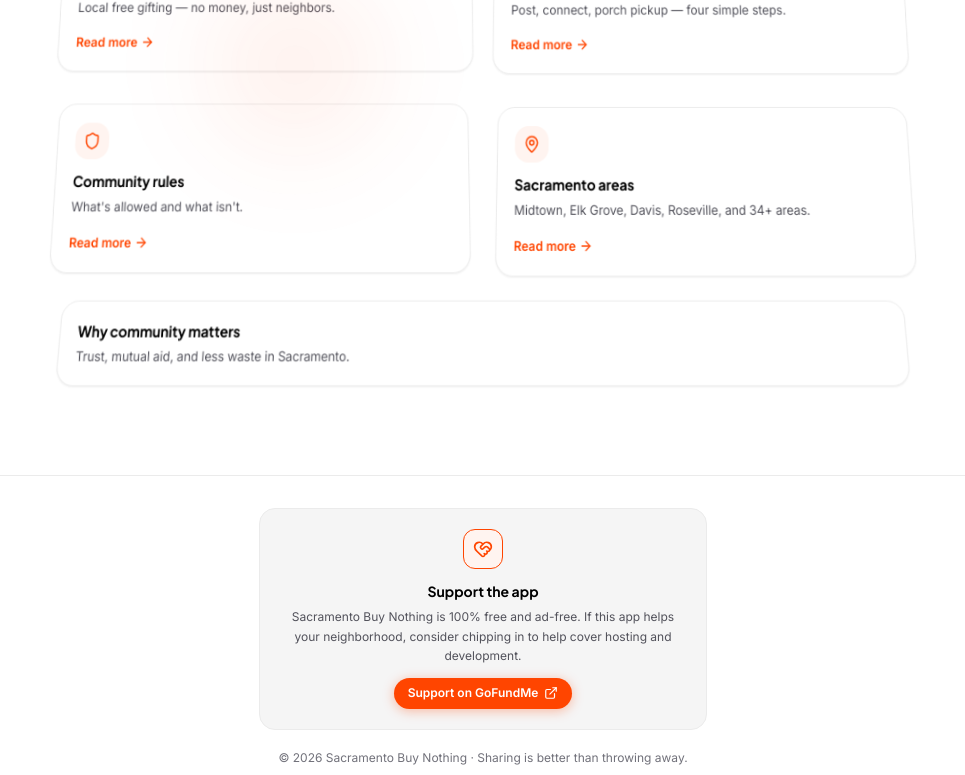
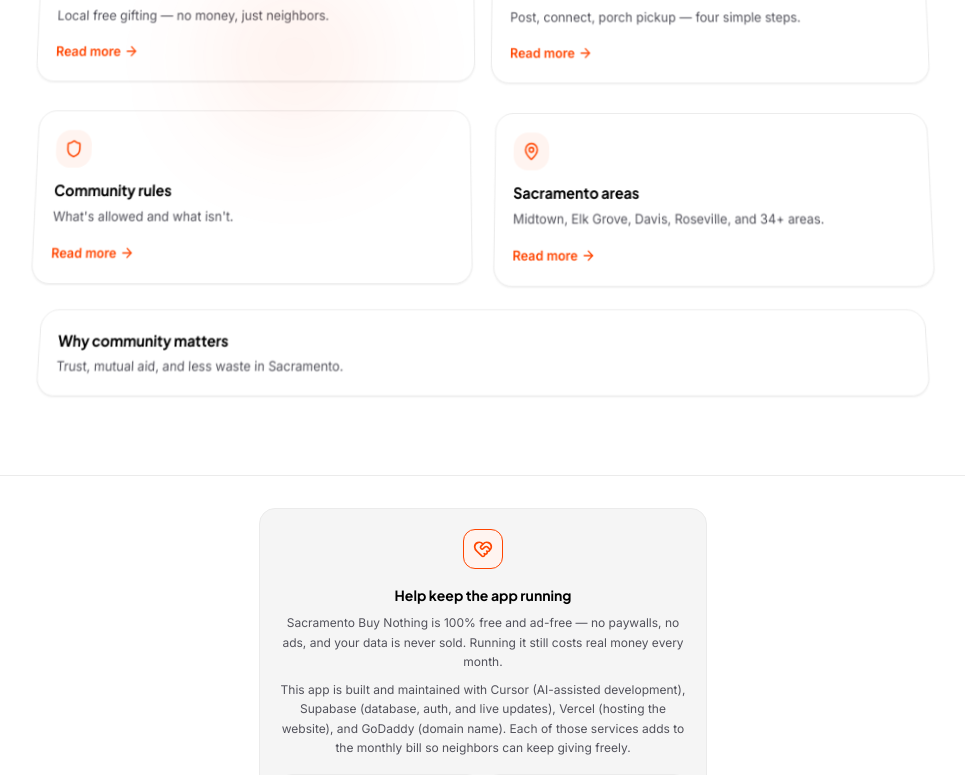
Before and after one commit to TheMarkkBradonCollective/TheSacramentoFree, a React (Vite) app: page / in a window 1280 px wide. Shown: the part 2010-2785 px from the top of the page, without its empty margins (157-1122 px from the left). Built offline with nearby package versions, Linux system fonts and the light colour scheme; no server answers; the database is empty.

Commit message:
Explain Cursor, Supabase, Vercel, and GoDaddy costs in GoFundMe section
Co-authored-by: sigsecspec <sigsecspec@users.noreply.github.com>

```diff
--- a/src/components/GoFundMeSupport.tsx
+++ b/src/components/GoFundMeSupport.tsx
@@ -9,7 +9,11 @@ export default function GoFundMeSupport({ compact = false }: GoFundMeSupportProp
   if (compact) {
     return (
       <div className="text-center space-y-2 py-2">
-        <p className="text-[10px] text-muted leading-relaxed max-w-xs mx-auto">{SUPPORT.gofundmeBlurb}</p>
+        <p className="text-[10px] text-muted leading-relaxed max-w-sm mx-auto">{SUPPORT.gofundmeBlurb}</p>
+        <p className="text-[10px] text-subtle leading-relaxed max-w-sm mx-auto">
+          Built with Cursor, Supabase, Vercel &amp; GoDaddy — each adds to the cost of keeping it free for
+          everyone.
+        </p>
         <a
           href={SUPPORT.gofundmeUrl}
           target="_blank"
@@ -24,14 +28,32 @@ export default function GoFundMeSupport({ compact = false }: GoFundMeSupportProp
   }
 
   return (
-    <div className="rounded-2xl border border-app bg-inset p-4 sm:p-5 text-center space-y-3">
+    <div className="rounded-2xl border border-app bg-inset p-4 sm:p-5 text-center space-y-4">
       <div className="inline-flex items-center justify-center w-10 h-10 rounded-xl bg-accent-soft border border-accent/20 text-accent mx-auto">
         <HeartHandshake className="w-5 h-5" aria-hidden />
       </div>
-      <div>
+      <div className="space-y-2">
         <h3 className="font-display font-bold text-app text-sm">{SUPPORT.gofundmeTitle}</h3>
-        <p className="text-xs text-muted mt-1.5 leading-relaxed max-w-md mx-auto">{SUPPORT.gofundmeBlurb}</p>
+        <p className="text-xs text-muted leading-relaxed max-w-lg mx-auto">{SUPPORT.gofundmeBlurb}</p>
+        <p className="text-xs text-muted leading-relaxed max-w-lg mx-auto">{SUPPORT.gofundmeDetail}</p>
       </div>
+
+      <ul className="grid grid-cols-1 sm:grid-cols-2 gap-2 text-left max-w-lg mx-auto">
+        {SUPPORT.costItems.map(({ name, role }) => (
+          <li
+            key={name}
+            className="flex items-start gap-2 rounded-xl border border-app bg-surface px-3 py-2.5"
+          >
+            <span className="text-[10px] font-black uppercase tracking-wide text-accent shrink-0 mt-0.5">
+              {name}
+            </span>
+            <span className="text-[11px] text-muted leading-snug">{role}</span>
+          </li>
+        ))}
+      </ul>
+
+      <p className="text-xs font-semibold text-app max-w-md mx-auto">{SUPPORT.gofundmeClosing}</p>
+
       <a
         href={SUPPORT.gofundmeUrl}
         target="_blank"
--- a/src/siteContent.ts
+++ b/src/siteContent.ts
@@ -125,9 +125,18 @@ export const FUTURE_FEATURES = [
 
 export const SUPPORT = {
   gofundmeUrl: 'https://gofund.me/bc824e51b',
-  gofundmeTitle: 'Support the app',
+  gofundmeTitle: 'Help keep the app running',
   gofundmeBlurb:
-    'Sacramento Buy Nothing is 100% free and ad-free. If this app helps your neighborhood, consider chipping in to help cover hosting and development.',
+    'Sacramento Buy Nothing is 100% free and ad-free — no paywalls, no ads, and your data is never sold. Running it still costs real money every month.',
+  gofundmeDetail:
+    'This app is built and maintained with Cursor (AI-assisted development), Supabase (database, auth, and live updates), Vercel (hosting the website), and GoDaddy (domain name). Each of those services adds to the monthly bill so neighbors can keep giving freely.',
+  costItems: [
+  { name: 'Cursor', role: 'Building & improving the app' },
+  { name: 'Supabase', role: 'Database, sign-in, and realtime' },
+  { name: 'Vercel', role: 'Hosting the site online' },
+  { name: 'GoDaddy', role: 'Custom domain name' },
+  ] as const,
+  gofundmeClosing: 'If this community helps you, a small donation on GoFundMe helps cover these costs.',
   gofundmeButton: 'Support on GoFundMe',
 } as const;
 
```
